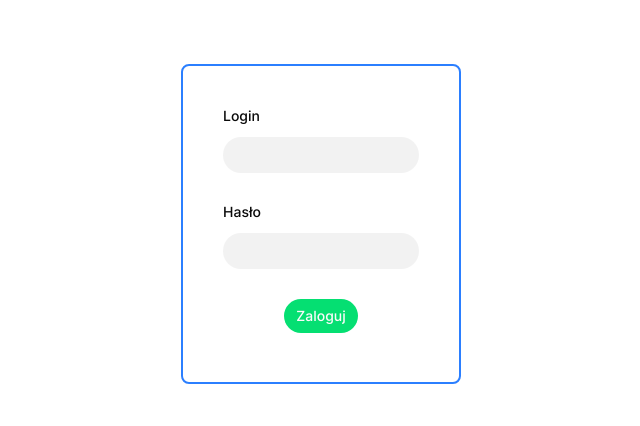
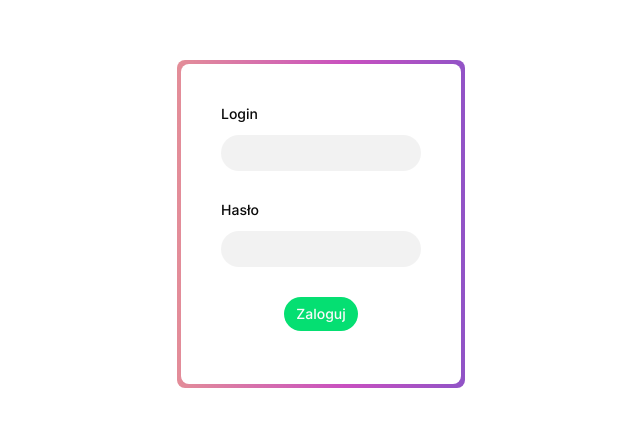
Before and after one commit to NorbertSkulski/skyservice, a Next.js app: page /login in a window 1280 px wide. Shown: the part 176-602 px from the top of the page, without its empty margins (319-959 px from the left). Built offline with nearby package versions, Linux system fonts and the light colour scheme.

Commit message:
add schadcn

```diff
--- a/src/app/login/components/forms/LoginForm.tsx
+++ b/src/app/login/components/forms/LoginForm.tsx
@@ -7,7 +7,7 @@ import { signIn } from "next-auth/react";
 import { useRouter } from "next/navigation";
 import { useState } from "react";
 import { FormProvider, useForm } from "react-hook-form";
-
+import "./rainbow.css"
 
 type LoginFormProps = Pick<User, "login" | "password">
 
@@ -56,8 +56,11 @@ const LoginForm = () => {
     };
 
     return (
+        <div className="relative h-82 w-72 flex flex-col rounded-md justify-evenly items-center overflow-hidden">
+            <div className="z-0 rainbow"></div>
+
             <FormProvider {...methods}>
-            <form className="border-blue-500 border-2 rounded-md p-10 flex flex-col justify-evenly items-center h-80 w-70" onSubmit={methods.handleSubmit(onSubmit)}>
+                <form className="border-blue-500 border-0 rounded-md p-10 flex flex-col justify-evenly items-center h-80 w-70 z-10 relative dark:bg-black bg-white" onSubmit={methods.handleSubmit(onSubmit)}>
 
                     <SkyInput
                         name="login"
@@ -81,6 +84,7 @@ const LoginForm = () => {
                     </div>
                 </form>
             </FormProvider>
+        </div>
     );
 }
 
--- /dev/null
+++ b/src/app/login/components/forms/rainbow.css
@@ -0,0 +1,18 @@
+.rainbow {
+    position: absolute;
+    width: 150%;
+    height: 150%;
+    background: linear-gradient(56deg, #4158D0 0%, #C850C0 46%, #FFCC70 100%);
+    animation: anim1 5s infinite linear;
+}
+
+@keyframes anim1 {
+
+    0%{
+        transform: rotate(0);
+    }
+    100%{
+       transform: rotate(360deg);
+    }
+
+}
```
Lines whose indentation alone changed are shown as unchanged.
